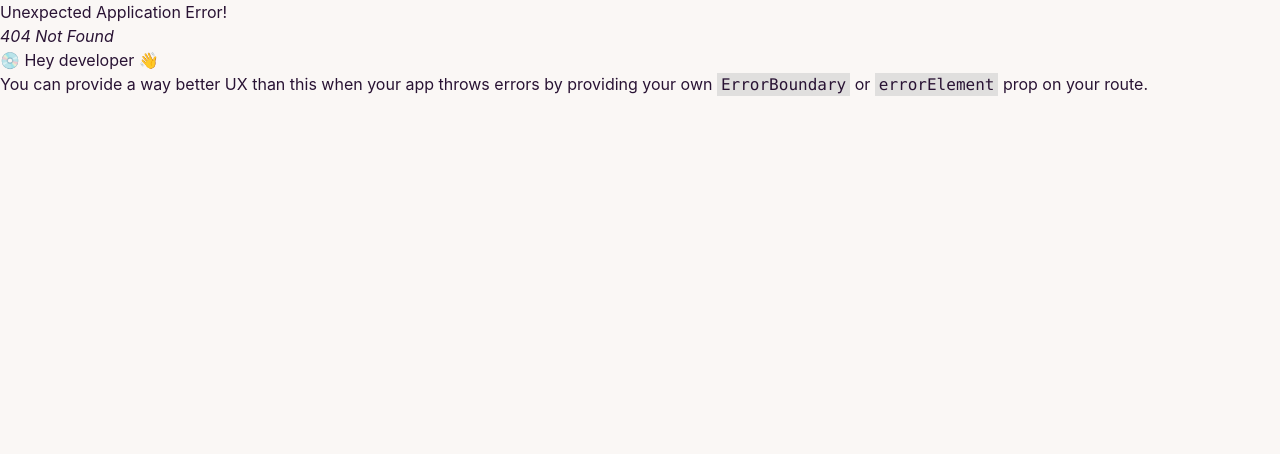
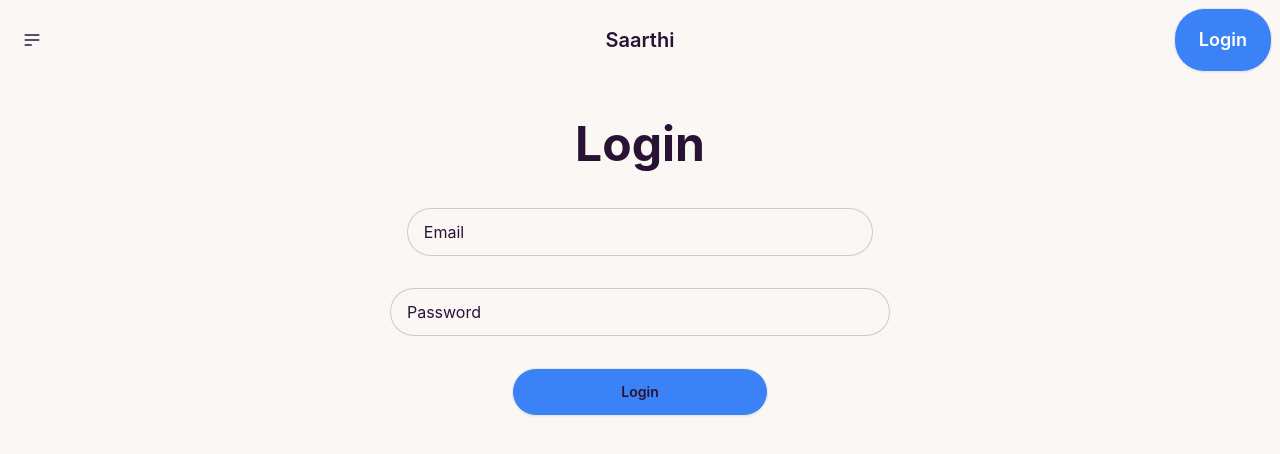
Before and after one commit to Naiceee/Saarthi, a React (Vite) app: page /login in a window 1280 px wide. Before the commit this address had no page. Shown: the top 454 px of the page. Built offline with nearby package versions, Linux system fonts and the light colour scheme.

Commit message:
added login page, doesn't work and routing logic, works

```diff
--- a/src/App.jsx
+++ b/src/App.jsx
@@ -1,6 +1,7 @@
 import { createBrowserRouter, RouterProvider } from "react-router-dom";
 import Home from "./pages/Home";
 import RootLayout from "./pages/Root";
+import Login from "./pages/Login";
 
 const router = createBrowserRouter([
   {
@@ -11,6 +12,10 @@ const router = createBrowserRouter([
         index: true,
         element: <Home />,
       },
+      {
+        path: "/login",
+        element: <Login />
+      }
     ],
   },
 ]);
--- /dev/null
+++ b/src/components/UI/LoginForm.jsx
@@ -0,0 +1,25 @@
+function LoginForm() {
+  return (
+    <>
+      <h1 className="text-5xl p-10 text-center font-bold">Login</h1>
+      <form action="" className="flex flex-col gap-8 items-center">
+        <label className="input input-bordered flex items-center gap-2">
+          Email
+          <input type="email" className="grow w-96" />
+        </label>
+        <label className="input input-bordered flex items-center gap-2">
+          Password
+          <input type="password" className="grow w-96" />
+        </label>
+        <button
+          type="submit"
+          className="btn btn-wide bg-blue-500 hover:bg-blue-400"
+        >
+          Login
+        </button>
+      </form>
+    </>
+  );
+}
+
+export default LoginForm;
--- a/src/components/navigation/Navigation.jsx
+++ b/src/components/navigation/Navigation.jsx
@@ -1,3 +1,5 @@
+import { NavLink } from "react-router-dom";
+
 function Navigation() {
   return (
     <div className="navbar bg-base-100">
@@ -42,12 +44,12 @@ function Navigation() {
         </div>
       </div>
       <div className="navbar-center">
-        <a className="btn btn-ghost text-xl">Saarthi</a>
+        <NavLink to={"/"} className="btn btn-ghost text-xl">Saarthi</NavLink>
       </div>
       <div className="navbar-end">
-        <a className="btn btn-xs sm:btn-sm md:btn-md lg:btn-lg bg-blue-500 text-white hover:bg-blue-400">
-          Login/Signup
-        </a>
+        <NavLink to={"login"} className="btn btn-xs sm:btn-sm md:btn-md lg:btn-lg bg-blue-500 text-white hover:bg-blue-400">
+          Login
+        </NavLink>
       </div>
     </div>
   );
--- /dev/null
+++ b/src/pages/Login.jsx
@@ -0,0 +1,9 @@
+import LoginForm from "../components/UI/LoginForm";
+
+function Login() {
+    return (
+        <LoginForm />
+    )
+}
+
+export default Login;
```
Also changed, not shown: 1 other file (tests, documents, lock files or other folders).
